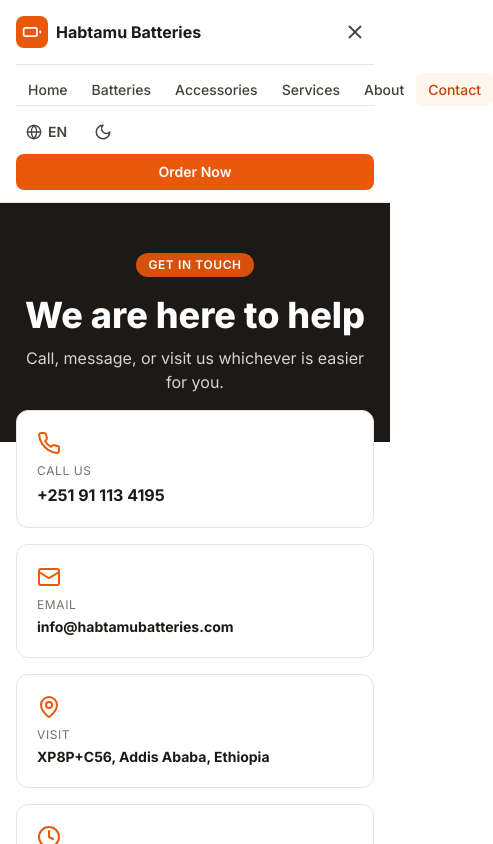
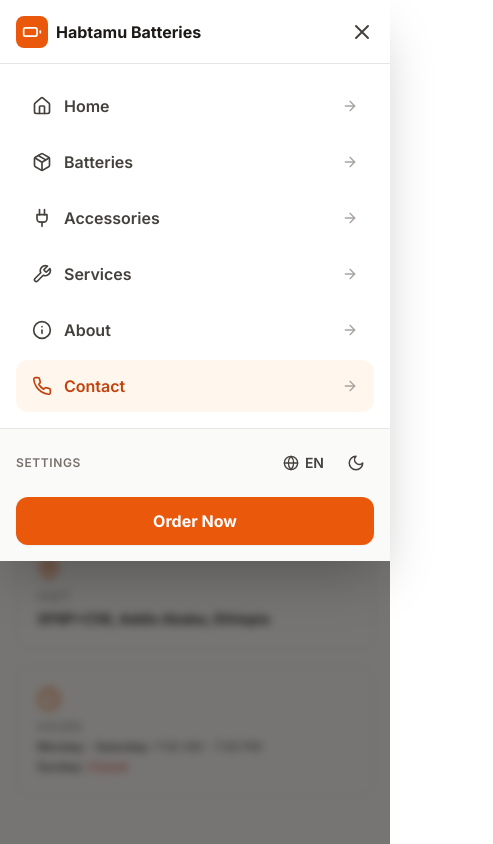
Before and after one commit to dagimhabtamu/Habtamubattery, a React (Vite) app in the folder frontend/: page /contact in a window 390 px wide. Both pictures are taken after a click on the button "Open menu". Shown: the top 844 px of the page, 493 px wide, since content can reach past the window. Built offline with nearby package versions, Linux system fonts and the light colour scheme.

Commit message:
menu fix

```diff
--- a/frontend/src/components/Navbar.jsx
+++ b/frontend/src/components/Navbar.jsx
@@ -1,7 +1,7 @@
-import { Link, NavLink, useNavigate } from 'react-router-dom';
-import { Battery, Menu, X } from 'lucide-react';
+import { Link, NavLink, useNavigate, useLocation } from 'react-router-dom';
+import { Battery, Menu, X, Home, Package, Plug, Wrench, Info, Phone, ArrowRight, User, LogOut } from 'lucide-react';
 import { useAuth } from '../context/AuthContext.jsx';
-import { useState } from 'react';
+import { useState, useEffect } from 'react';
 import { useTranslation } from 'react-i18next';
 import LanguageSwitcher from './LanguageSwitcher.jsx';
 import ThemeToggle from './ThemeToggle.jsx';
@@ -13,16 +13,43 @@ const linkClass = ({ isActive }) =>
       : 'text-stone-700 hover:bg-stone-100'
   }`;
 
+const NAV_ITEMS = [
+  { to: '/',            key: 'home',        label: 'Home',        Icon: Home },
+  { to: '/batteries',   key: 'batteries',   label: 'Batteries',   Icon: Package },
+  { to: '/accessories', key: 'accessories', label: 'Accessories', Icon: Plug },
+  { to: '/services',    key: 'services',    label: 'Services',    Icon: Wrench },
+  { to: '/about',       key: 'about',       label: 'About',       Icon: Info },
+  { to: '/contact',     key: 'contact',     label: 'Contact',     Icon: Phone },
+];
+
 export default function Navbar() {
   const { user, logout } = useAuth();
   const navigate = useNavigate();
   const [menuOpen, setMenuOpen] = useState(false);
   const { t } = useTranslation();
+  const location = useLocation();
+
+  useEffect(() => {
+    if (menuOpen) document.body.style.overflow = 'hidden';
+    else document.body.style.overflow = '';
+    return () => { document.body.style.overflow = ''; };
+  }, [menuOpen]);
+
+  useEffect(() => { setMenuOpen(false); }, [location.pathname]);
+
+  useEffect(() => {
+    const handler = (e) => { if (e.key === 'Escape') setMenuOpen(false); };
+    if (menuOpen) document.addEventListener('keydown', handler);
+    return () => document.removeEventListener('keydown', handler);
+  }, [menuOpen]);
+
+  const closeMenu = () => setMenuOpen(false);
 
   return (
+    <>
       <header
         className="border-b border-stone-200 sticky top-0 z-40"
-      style={{ backgroundColor: "var(--navbar-bg, #ffffff)" }}
+        style={{ backgroundColor: 'var(--navbar-bg, #ffffff)' }}
       >
         <nav className="max-w-7xl mx-auto px-4 sm:px-6 lg:px-8" aria-label="Primary">
           <div className="flex items-center justify-between h-16">
@@ -34,12 +61,11 @@ export default function Navbar() {
             </Link>
 
             <div className="hidden lg:flex items-center gap-1">
-            <NavLink to="/"          className={linkClass} end>{t('nav.home')}</NavLink>
-            <NavLink to="/batteries" className={linkClass}>{t('nav.batteries')}</NavLink>
-            <NavLink to="/accessories" className={linkClass}>{t('nav.accessories')}</NavLink>
-            <NavLink to="/services"  className={linkClass}>{t('nav.services')}</NavLink>
-            <NavLink to="/about"     className={linkClass}>{t('nav.about')}</NavLink>
-            <NavLink to="/contact"   className={linkClass}>{t('nav.contact')}</NavLink>
+              {NAV_ITEMS.map(({ to, key, label, end }) => (
+                <NavLink key={to} to={to} end={end} className={linkClass}>
+                  {t('nav.' + key) || label}
+                </NavLink>
+              ))}
             </div>
 
             <div className="hidden lg:flex items-center gap-2">
@@ -66,47 +92,129 @@ export default function Navbar() {
 
             <button
               onClick={() => setMenuOpen((v) => !v)}
-            className="lg:hidden p-2 rounded-lg text-stone-700 hover:bg-stone-100"
-            aria-label="Toggle menu"
+              className="lg:hidden p-2 -mr-2 rounded-lg text-stone-700 hover:bg-stone-100 active:bg-stone-200 transition-colors"
+              aria-label={menuOpen ? 'Close menu' : 'Open menu'}
+              aria-expanded={menuOpen}
             >
-            {menuOpen ? <X size={22} /> : <Menu size={22} />}
+              {menuOpen ? <X size={24} /> : <Menu size={24} />}
+            </button>
+          </div>
+        </nav>
+      </header>
+
+      {menuOpen && (
+        <div className="lg:hidden fixed inset-0 z-50" role="dialog" aria-modal="true">
+          <div
+            className="absolute inset-0 bg-stone-900/60 backdrop-blur-sm animate-[fadeIn_200ms_ease-out]"
+            onClick={closeMenu}
+            aria-hidden="true"
+          />
+
+          <div
+            className="absolute inset-x-0 top-0 bg-white shadow-2xl flex flex-col animate-[slideDown_300ms_ease-out]"
+            style={{ maxHeight: '100vh' }}
+          >
+            <div className="flex items-center justify-between px-4 h-16 border-b border-stone-200 shrink-0">
+              <Link to="/" onClick={closeMenu} className="flex items-center gap-2 font-bold text-stone-900">
+                <div className="bg-orange-600 p-1.5 rounded-lg">
+                  <Battery className="text-white" size={20} />
+
+</div>
+
+
+                <span className="text-base">Habtamu Batteries</span>
+              </Link>
+              <button
+                onClick={closeMenu}
+                className="p-2 -mr-2 rounded-lg text-stone-700 hover:bg-stone-100 active:bg-stone-200 transition-colors"
+                aria-label="Close menu"
+              >
+                <X size={24} />
               </button>
             </div>
 
-        {menuOpen && (
-          <div className="lg:hidden border-t border-stone-200 py-3 space-y-1">
-            <NavLink to="/"          className={linkClass} end onClick={() => setMenuOpen(false)}>{t('nav.home')}</NavLink>
-            <NavLink to="/batteries" className={linkClass} onClick={() => setMenuOpen(false)}>{t('nav.batteries')}</NavLink>
-            <NavLink to="/accessories" className={linkClass} onClick={() => setMenuOpen(false)}>{t('nav.accessories')}</NavLink>
-            <NavLink to="/services"  className={linkClass} onClick={() => setMenuOpen(false)}>{t('nav.services')}</NavLink>
-            <NavLink to="/about"     className={linkClass} onClick={() => setMenuOpen(false)}>{t('nav.about')}</NavLink>
-            <NavLink to="/contact"   className={linkClass} onClick={() => setMenuOpen(false)}>{t('nav.contact')}</NavLink>
+            <div className="flex-1 overflow-y-auto px-4 py-4 space-y-1">
+              {NAV_ITEMS.map(({ to, key, label, Icon, end }) => (
+                <NavLink
+                  key={to}
+                  to={to}
+                  end={end}
+                  onClick={closeMenu}
+                  className={({ isActive }) =>
+                    `flex items-center gap-3 px-4 py-3.5 rounded-xl text-base font-semibold transition-all ${
+                      isActive
+                        ? 'bg-orange-50 text-orange-700'
+                        : 'text-stone-700 hover:bg-stone-50 active:bg-stone-100'
+                    }`
+                  }
+                >
+                  <Icon size={20} className="shrink-0" />
+                  <span className="flex-1">{t('nav.' + key) || label}</span>
+                  <ArrowRight size={16} className="text-stone-400" />
+                </NavLink>
+              ))}
+            </div>
 
-            <div className="pt-2 mt-2 border-t border-stone-200 flex items-center gap-2">
+            <div className="border-t border-stone-200 px-4 py-4 space-y-3 bg-stone-50 shrink-0">
+              <div className="flex items-center justify-between gap-2 pb-1">
+                <span className="text-xs font-semibold text-stone-500 uppercase tracking-wider">Settings</span>
+                <div className="flex items-center gap-1">
                   <LanguageSwitcher />
                   <ThemeToggle />
                 </div>
+              </div>
 
               {user ? (
-              <div className="flex gap-2 pt-2">
-                <Link to="/admin" className="flex-1 text-center bg-orange-600 hover:bg-orange-700 text-white text-sm font-semibold py-2 px-4 rounded-lg transition" onClick={() => setMenuOpen(false)}>
+                <>
+                  <div className="flex items-center gap-2 px-3 py-2 bg-white rounded-xl border border-stone-200">
+                    <div className="w-9 h-9 rounded-full bg-orange-100 text-orange-700 flex items-center justify-center shrink-0">
+                      <User size={18} />
+                    </div>
+                    <div className="flex-1 min-w-0">
+                      <p className="font-semibold text-stone-900 text-sm truncate">{user.name}</p>
+                      <p className="text-xs text-stone-500 capitalize">{user.role}</p>
+                    </div>
+                  </div>
+                  <div className="grid grid-cols-2 gap-2">
+                    <Link
+                      to="/admin"
+                      onClick={closeMenu}
+                      className="text-center bg-orange-600 hover:bg-orange-700 text-white text-sm font-semibold py-2.5 px-4 rounded-xl transition"
+                    >
                       Dashboard
                     </Link>
                     <button
-                  onClick={() => { logout(); navigate('/'); setMenuOpen(false); }}
-                  className="flex-1 bg-white hover:bg-stone-100 text-stone-800 border border-stone-300 text-sm font-semibold py-2 px-4 rounded-lg transition"
+                      onClick={() => { logout(); navigate('/'); closeMenu(); }}
+                      className="bg-white hover:bg-stone-100 text-stone-800 border border-stone-300 text-sm font-semibold py-2.5 px-4 rounded-xl transition inline-flex items-center justify-center gap-1"
                     >
-                  Logout
+                      <LogOut size={14} /> Logout
                     </button>
                   </div>
+                </>
               ) : (
-              <Link to="/batteries" className="block text-center bg-orange-600 hover:bg-orange-700 text-white text-sm font-semibold py-2 px-4 rounded-lg transition mt-2" onClick={() => setMenuOpen(false)}>
+                <Link
+                  to="/batteries"
+                  onClick={closeMenu}
+                  className="block text-center bg-orange-600 hover:bg-orange-700 text-white text-base font-bold py-3 px-4 rounded-xl transition shadow-sm"
+                >
                   {t('nav.orderNow')}
                 </Link>
               )}
             </div>
+          </div>
+        </div>
       )}
-      </nav>
-    </header>
+
+      <style>{`
+        @keyframes fadeIn {
+          from { opacity: 0; }
+          to   { opacity: 1; }
+        }
+        @keyframes slideDown {
+          from { transform: translateY(-12px); opacity: 0; }
+          to   { transform: translateY(0); opacity: 1; }
+        }
+      `}</style>
+    </>
   );
 }
```
Lines whose indentation alone changed are shown as unchanged.
